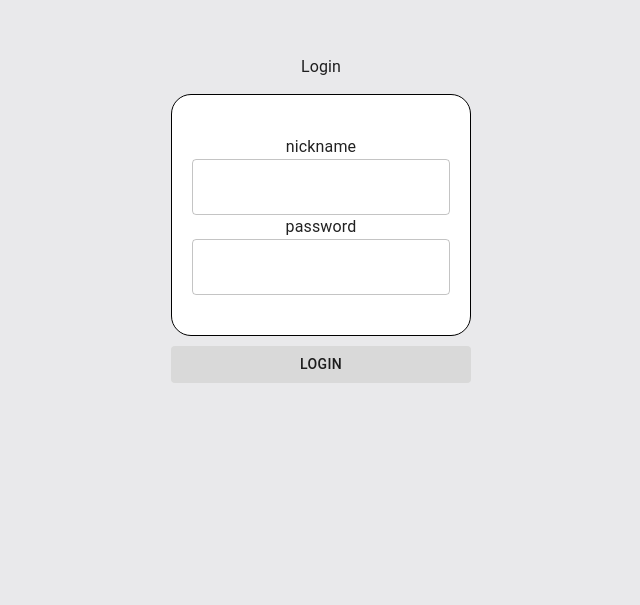
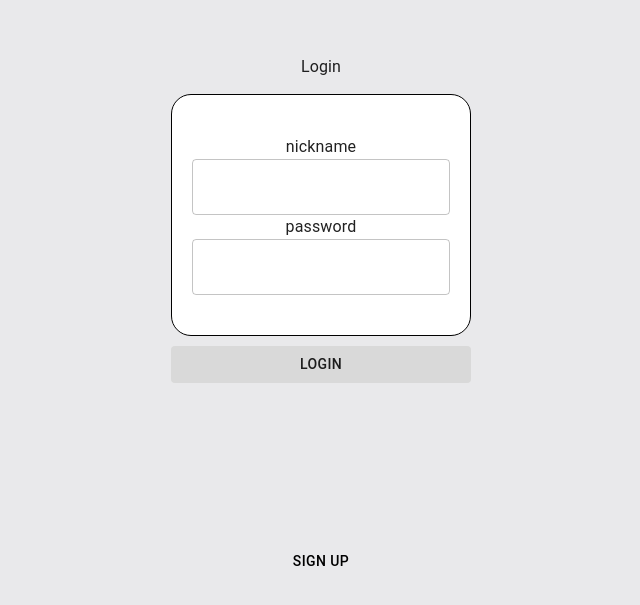
Before and after one commit to Palm394/chat-application-client, a Next.js app: page /login in a window 1280 px wide. Shown: the part 181-786 px from the top of the page, without its empty margins (319-959 px from the left). Built offline with nearby package versions, Linux system fonts and the light colour scheme; no server answers.

Commit message:
Add button to sign up page

```diff
--- a/src/pages/login.tsx
+++ b/src/pages/login.tsx
@@ -53,6 +53,7 @@ export default function Login() {
   }
 
   return (
+    <>
       <Stack
         sx={{
           margin: "auto",
@@ -86,5 +87,17 @@ export default function Login() {
           </Button>
         </Stack>
       </Stack>
+      <Button variant="text"
+        onClick={() => router.push("/register")}
+        sx={{
+          color: "black",
+          position: "fixed",
+          bottom: "5vh",
+          left: "50%",
+          transform: "translate(-50%, 0)"
+        }}>
+        Sign Up
+      </Button>
+    </>
   );
 }
```
Lines whose indentation alone changed are shown as unchanged.
